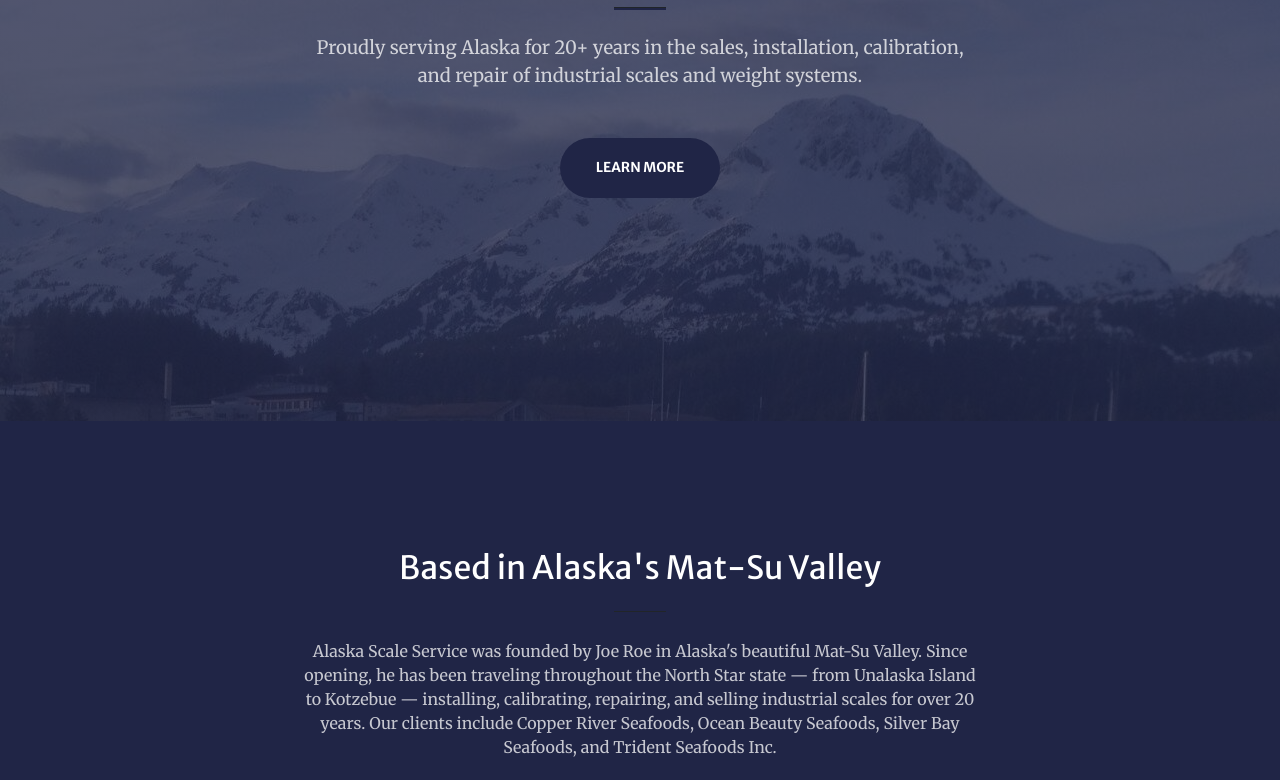
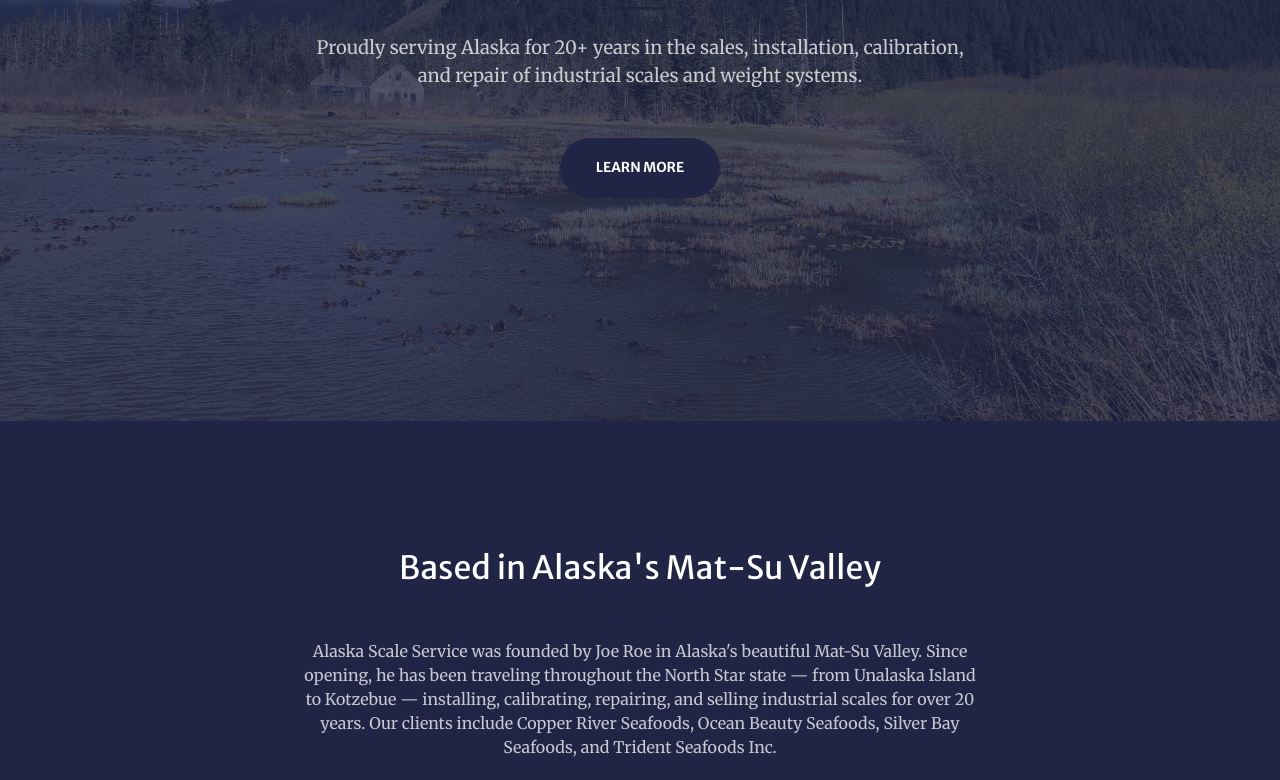
Before and after one commit to almccon/alaskascaleservice.com, a plain HTML site: page index.html in a window 1280 px wide. Shown: the part 379-1159 px from the top of the page. Drawn offline with nearby package versions, Linux system fonts and the light colour scheme.

Commit message:
update image

```diff
--- a/css/custom.css
+++ b/css/custom.css
@@ -68,7 +68,10 @@ hr.divider {
 
 /* ----- Masthead: navy-tinted overlay ----- */
 header.masthead {
-  background: linear-gradient(to bottom, rgba(32, 37, 70, 0.78) 0%, rgba(32, 37, 70, 0.78) 100%), url("../assets/img/cordova.jpeg");
+  background: linear-gradient(to bottom, rgba(32, 37, 70, 0.78) 0%, rgba(32, 37, 70, 0.78) 100%), url("../assets/img/cover.jpg");
+  background-position: center;
+  background-repeat: no-repeat;
+  background-size: cover;
 }
 
 /* ----- Navbar ----- */
```
Also changed, not shown: assets/img/cover.jpg (added).
